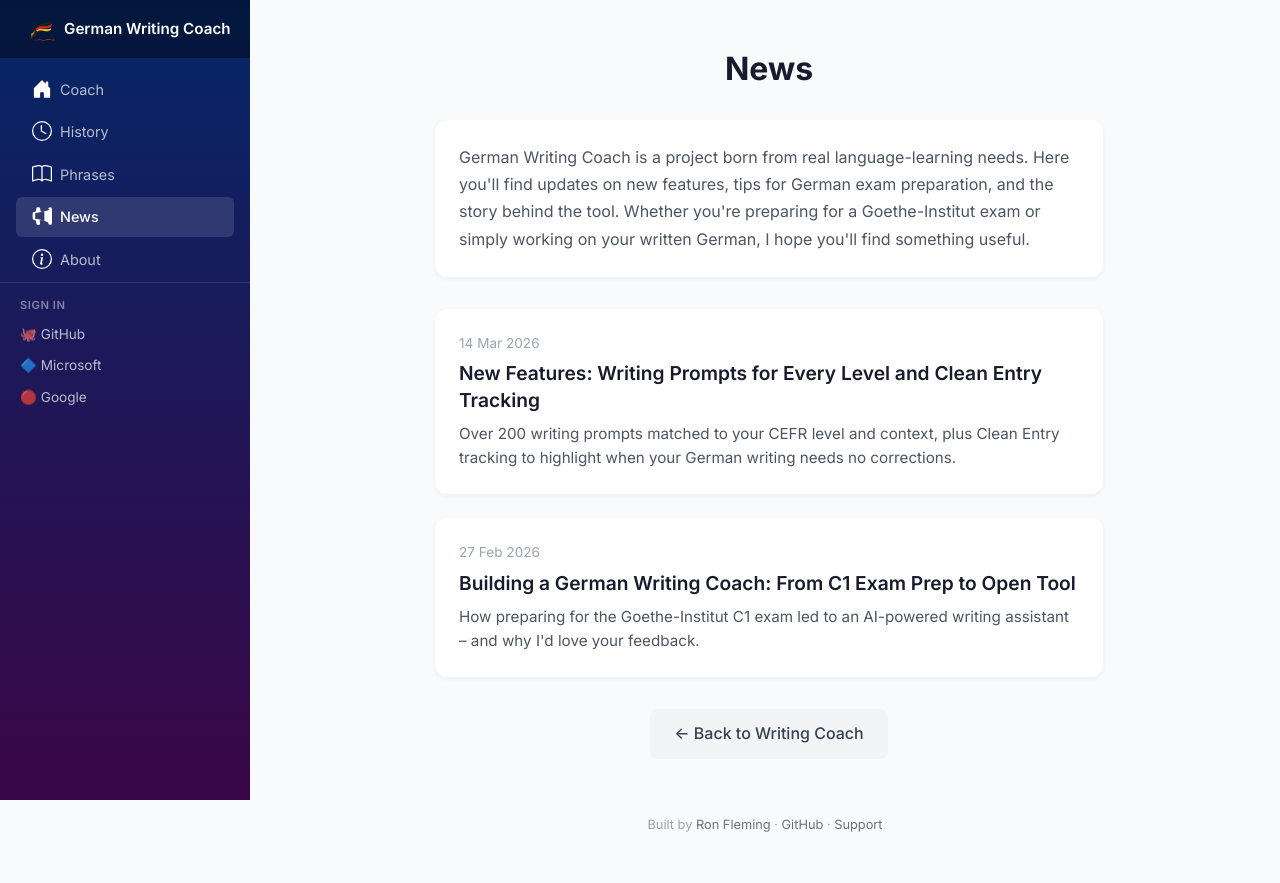
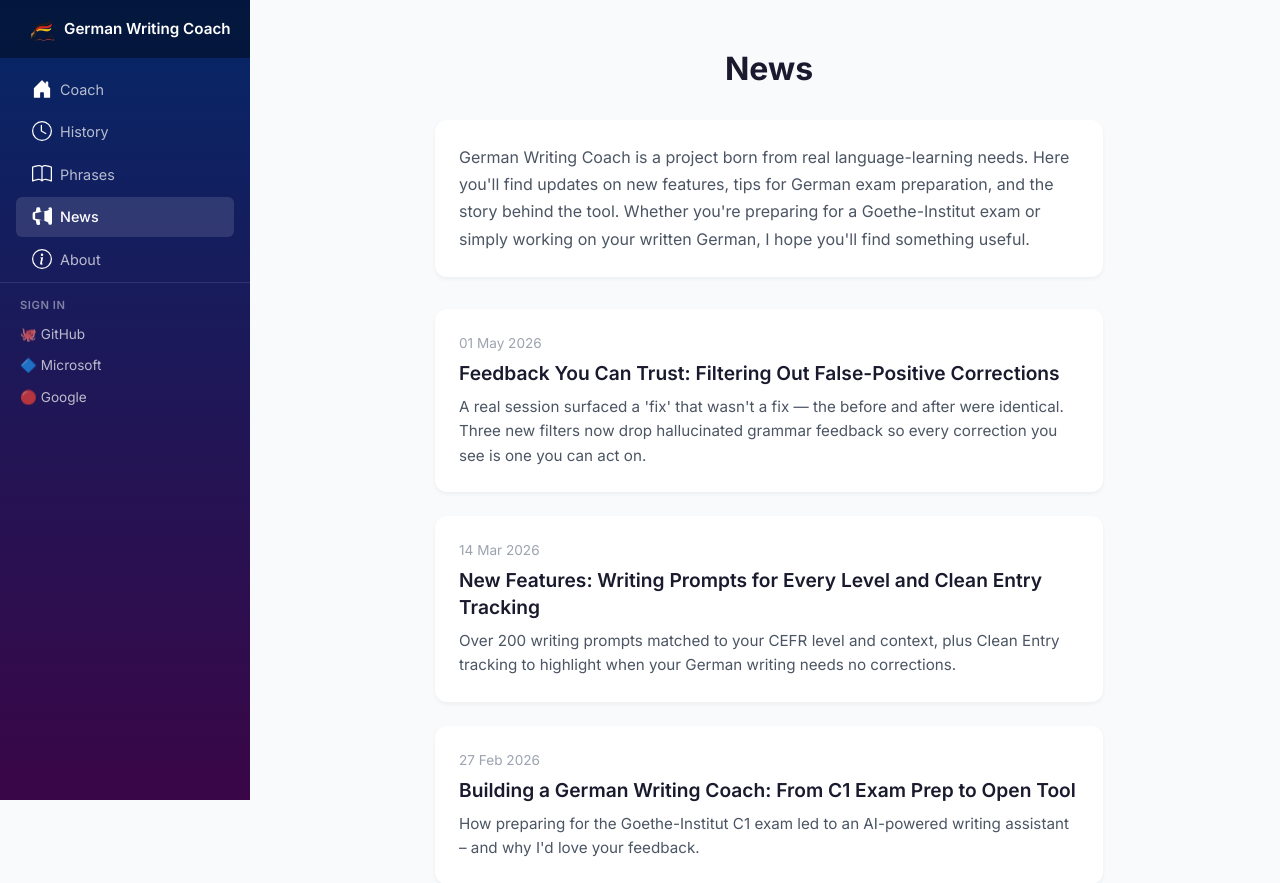
Before and after one commit to ronfleming/writing-coach, an ASP.NET Core app: page /news in a window 1280 px wide. Shown: the top 883 px of the page. Before the commit the page ends 832 px from the top, so only its background shows below. Run offline with ASP.NET Core 8, Linux system fonts and the light colour scheme; data that the repository does not hold is empty; style sheets or scripts are compiled from the project's sources; some libraries are stand-ins or nearby versions.

Commit message:
News entry; feedback improvements

```diff
--- a/Client/Components/CoachResultDisplay.razor
+++ b/Client/Components/CoachResultDisplay.razor
@@ -112,7 +112,18 @@
                         </div>
                         <p class="why-matters">@item.WhyItMatters</p>
                         <p class="quick-rule">💡 @item.QuickRule</p>
-                        <code class="example">@item.Example</code>
+                        @if (!string.IsNullOrEmpty(item.Before) && !string.IsNullOrEmpty(item.After))
+                        {
+                            <div class="example">
+                                <span class="example-before">@item.Before</span>
+                                <span class="example-arrow">→</span>
+                                <span class="example-after">@item.After</span>
+                            </div>
+                        }
+                        else if (!string.IsNullOrEmpty(item.Example))
+                        {
+                            <code class="example">@item.Example</code>
+                        }
                     </div>
                 }
             </div>
--- a/Client/Components/CoachResultDisplay.razor.css
+++ b/Client/Components/CoachResultDisplay.razor.css
@@ -139,6 +139,25 @@
     font-family: 'Fira Code', 'Consolas', monospace;
     font-size: 0.9rem;
     margin-top: 0.5rem;
+    line-height: 1.6;
+    word-break: break-word;
+}
+
+.example-before {
+    color: #fca5a5;
+    text-decoration: line-through;
+    text-decoration-color: rgba(252, 165, 165, 0.55);
+}
+
+.example-arrow {
+    color: #9ca3af;
+    margin: 0 0.5em;
+    user-select: none;
+}
+
+.example-after {
+    color: #86efac;
+    font-weight: 500;
 }
 
 /* Tags */
--- /dev/null
+++ b/Client/Components/NewsEntries/NewsEntry_TrustworthyFeedback.razor
@@ -0,0 +1,95 @@
+<h2>The "fix" that wasn't a fix</h2>
+<p>
+    A few weeks ago, while running my own German writing through German Writing Coach,
+    I noticed something odd. I'd written the phrase <em>"wie man seine Abgabe in OpenAI sehen
+    soll"</em> — a textbook subordinate clause, with the conjugated verb at the end where it
+    belongs. The tool flagged it under "Falsche Verbposition im Nebensatz" (wrong verb
+    position in subordinate clause), explained the rule, and offered a correction:
+</p>
+<pre><code>wie man seine Abgabe in OpenAI sehen soll → wie man seine Abgabe in OpenAI sehen soll</code></pre>
+<p>
+    The "before" and the "after" were word-for-word identical. The tool was confidently
+    telling me to fix something that wasn't broken, and the proof of the fix was the same
+    sentence I'd submitted.
+</p>
+<p>
+    For a learner, that's worse than no feedback. If you're not sure of your own German,
+    you might trust the tool, hunt for a difference that doesn't exist, and walk away
+    convinced you got something wrong. The whole point of a writing coach is to be a
+    reliable second pair of eyes — and a coach who invents mistakes isn't reliable.
+</p>
+
+<h2>Why it happened</h2>
+<p>
+    AI models, even careful ones, sometimes pattern-match a familiar grammar rule onto a
+    sentence that already follows it. The model sees a subordinate clause, knows there's
+    a rule about verb position in subordinate clauses, and feels obligated to comment on
+    it. When asked to produce a correction, it can't actually find anything to change, so
+    it just emits the same sentence twice. It's the writing-coach equivalent of a teacher
+    who feels obligated to mark something wrong on every paper.
+</p>
+
+<h2>What changed</h2>
+<p>
+    This update adds three layers of protection so that the feedback you receive is
+    feedback you can act on:
+</p>
+<ul>
+    <li>
+        <strong>Smarter "before / after" examples.</strong> Each feedback item now
+        provides its before and after as separate pieces, and the tool double-checks that
+        the two are actually different. If a "fix" turns out to be identical to the
+        original, the feedback item is dropped before it reaches you. As a small visual
+        bonus, the before is now shown struck through in red and the after in green, so
+        the change is immediately obvious at a glance.
+    </li>
+    <li>
+        <strong>Honest Clean Entries.</strong> When your German text needs no grammar
+        fixes — a Clean Entry — the tool no longer shows hard-grammar feedback
+        (orthography, subordinate clause structure, verb-with-preposition patterns) on
+        top of it. If something was a real grammar mistake, it would have appeared in the
+        Minimal Fix; if Minimal Fix is identical to your original, by definition no
+        grammar fix was needed. Style and idiomatic upgrades still show up, because clean
+        writing can always be sharpened.
+    </li>
+    <li>
+        <strong>Less pressure to find errors.</strong> The tool used to be asked to
+        produce three to five feedback items per session. That target is now zero to
+        five — only when something genuinely warrants comment. If your writing is
+        clean, you'll see fewer items, and that's a feature, not a bug.
+    </li>
+</ul>
+
+<h2>What you'll notice</h2>
+<p>
+    Most of the time, you won't notice anything different — well-written text that
+    previously got real feedback will continue to get the same real feedback. What you
+    should stop seeing is the occasional "fix this thing that doesn't need fixing" item.
+    Clean Entries should feel cleaner: a green badge with no contradicting grammar
+    feedback below it.
+</p>
+<p>
+    Genuine upgrade-level feedback — style, idiomatic phrasing, register, collocations —
+    is unaffected. The goal isn't less feedback for its own sake; it's to make sure that
+    every piece of feedback you receive is feedback you can trust.
+</p>
+
+<h2>Why this matters for exam prep</h2>
+<p>
+    For learners preparing for Goethe-Institut, TestDaF, or other German writing exams,
+    confidence in your own writing is one of the most underrated skills. Knowing when
+    you've got something right matters as much as knowing when you've got something
+    wrong. False-positive feedback erodes that confidence. By tightening the filter, the
+    hope is that every "this needs work" message in the tool actually means "this needs
+    work."
+</p>
+
+<h2>Try it out</h2>
+<p>
+    The improvements are live now on the <a href="/">Coach page</a>. If you've had a
+    session where the feedback felt off, try it again. As always, the tool is free and
+    the
+    <a href="https://github.com/ronfleming/writing-coach" target="_blank" rel="noopener">source code is open</a>.
+    If you spot a feedback item that still doesn't pass the smell test,
+    <a href="mailto:contact@germanwritingcoach.com">I'd love to hear about it</a>.
+</p>
--- a/Client/wwwroot/staticwebapp.config.json
+++ b/Client/wwwroot/staticwebapp.config.json
@@ -79,6 +79,10 @@
             "rewrite": "/news/index.html"
         },
         {
+            "route": "/news/feedback-you-can-trust",
+            "rewrite": "/news/feedback-you-can-trust/index.html"
+        },
+        {
             "route": "/news/writing-prompts-and-clean-entry-tracking",
             "rewrite": "/news/writing-prompts-and-clean-entry-tracking/index.html"
         },
--- a/prerender/prerender.mjs
+++ b/prerender/prerender.mjs
@@ -32,6 +32,7 @@ const routes = [
   { path: '/', name: 'Home (Coach)' },
   { path: '/about-us', name: 'About Us' },
   { path: '/news', name: 'News' },
+  { path: '/news/feedback-you-can-trust', name: 'News: Feedback You Can Trust' },
   { path: '/news/writing-prompts-and-clean-entry-tracking', name: 'News: Writing Prompts and Clean Entry Tracking' },
   { path: '/news/building-a-german-writing-coach', name: 'News: Building a German Writing Coach' },
   { path: '/privacy', name: 'Privacy Policy' },
```
Also changed, not shown: Api/Services/OpenAICoachService.cs (+137 -11 lines), Client/Data/NewsData.cs (+9 -0 lines), Client/wwwroot/sitemap.xml (+23 -2 lines), Shared/Models/CoachResponse.cs (+21 -1 lines).
